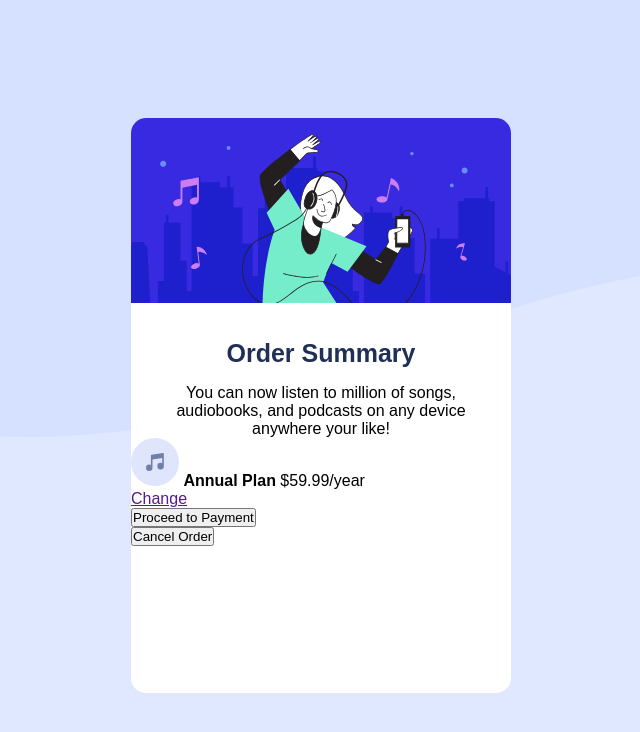
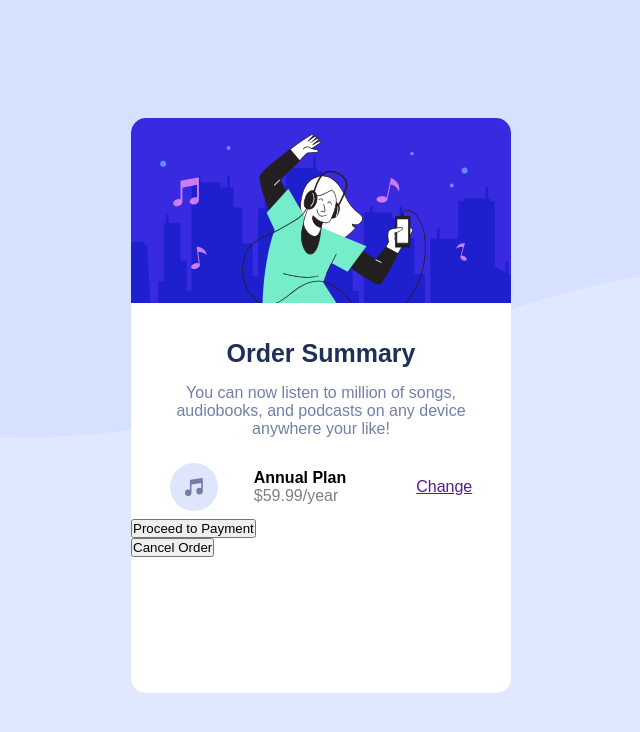
Before and after one commit to LucassdosAnjos/order-summary-component, a plain HTML site: page index.html in a window 1280 px wide. Shown: the whole page, without its empty margins (319-959 px from the left). Drawn offline with Linux system fonts and the light colour scheme.

Commit message:
Melhorando o design

```diff
--- a/index.html
+++ b/index.html
@@ -22,11 +22,17 @@
         </p>
       </div>
       <div class="song">
-        <img src="./images/icon-music.svg" alt="" />
-        <strong>Annual Plan</strong>
-        <span>$59.99/year</span>
+        <div class="music-info">
+          <img src="./images/icon-music.svg" alt="" />
+          <div class="texto-info">
+            <strong>Annual Plan</strong>
+            <span id="year">$59.99/year</span>
+          </div>
+          <div class="link">
+            <a href="">Change</a>
+          </div>
+        </div>
       </div>
-      <div class="link"><a href="">Change</a></div>
       <div class="proceed">
         <button>Proceed to Payment</button>
         <p></p>
--- a/style.css
+++ b/style.css
@@ -49,5 +49,43 @@ body {
 
 .texto p {
   text-align: center;
-  blue: hsl(224, 23%, 55%);
+  color: hsl(224, 23%, 55%);
 }
+
+.song {
+  display: flex;
+  align-items: center;
+  justify-content: center;
+  border-radius: 1rem;
+  height: 65px;
+  width: 100%;
+  margin-left: 0px;
+  margin-top: 1rem;
+  background: white;
+}
+
+.music-info {
+  display: flex;
+  align-items: center;
+}
+
+.music-info img {
+  width: 48px;
+  margin-right: 1rem;
+  display: flex;
+  flex-direction: column;
+}
+
+.texto-info {
+  display: flex;
+  flex-direction: column;
+  margin-left: 20px;
+}
+
+#year {
+  color: grey;
+}
+
+.link {
+  margin-left: 70px;
+}
```
